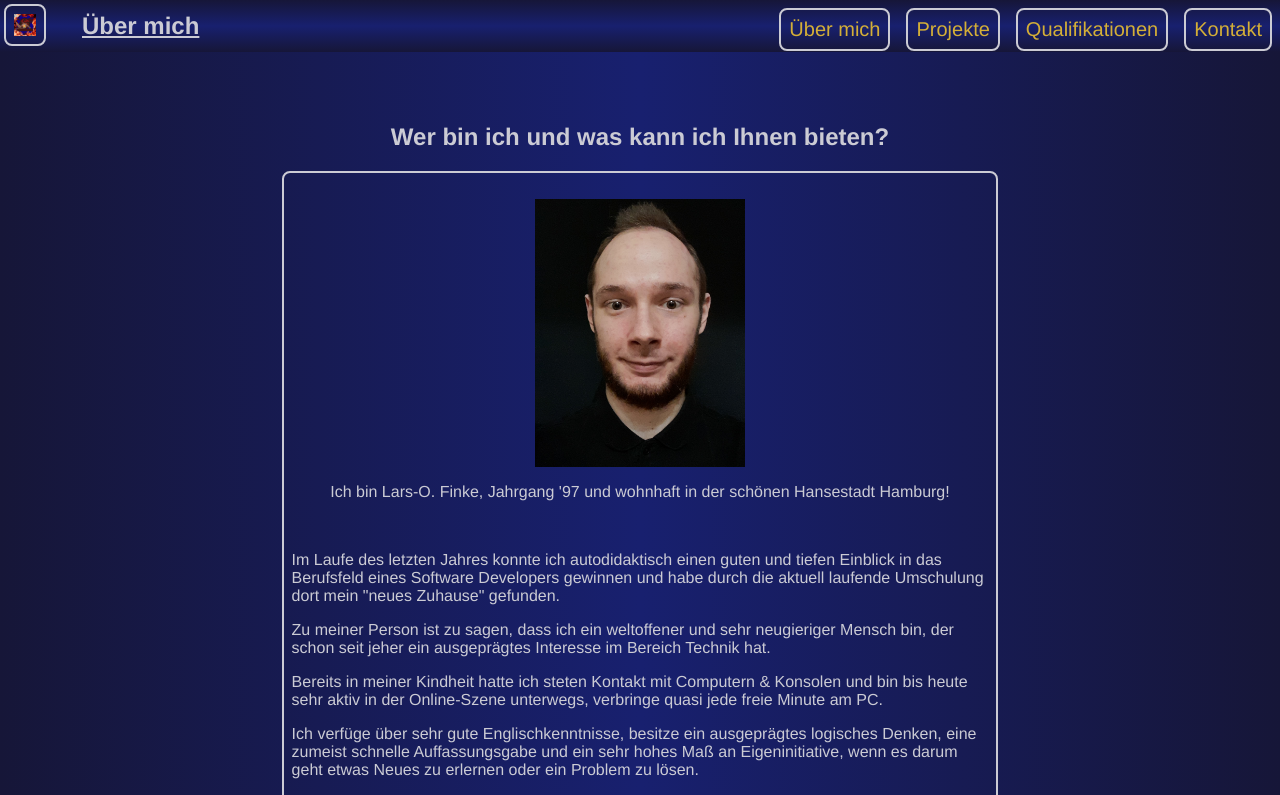
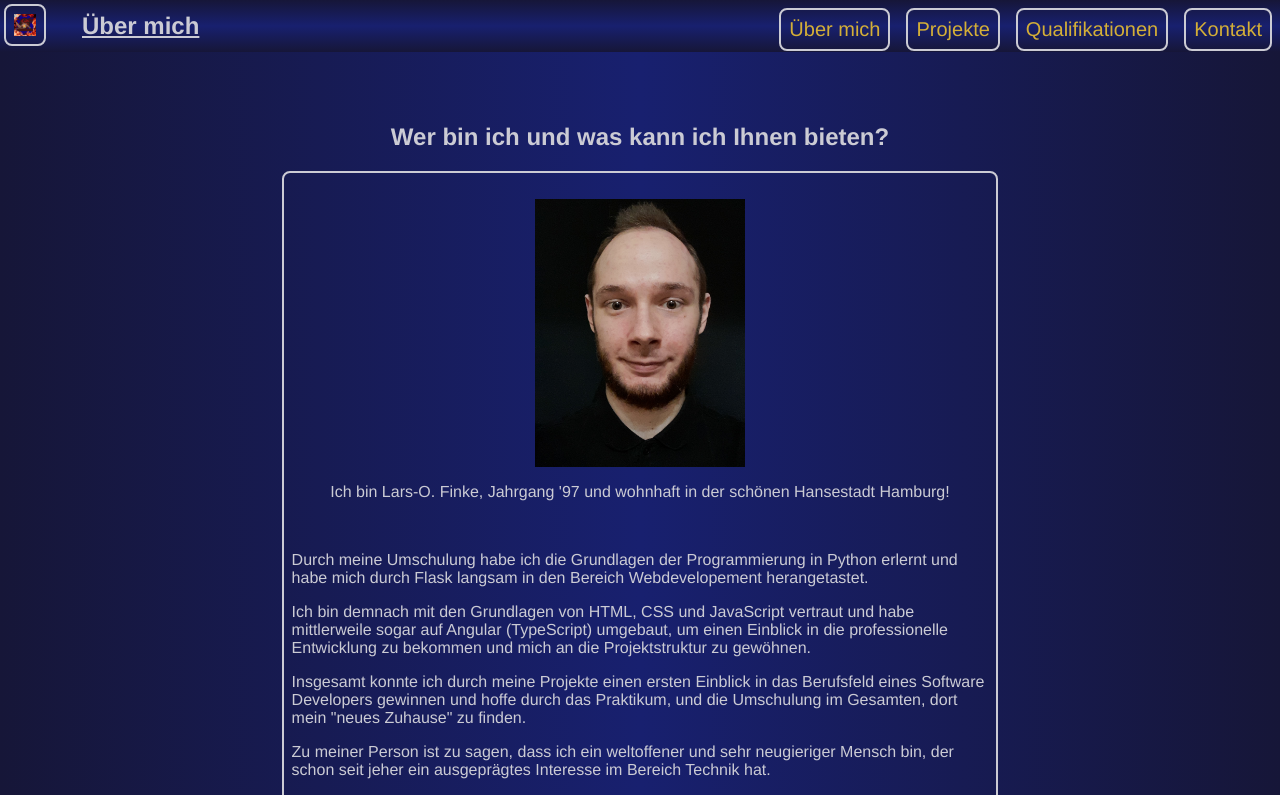
Before and after one commit to LarsOFinke/MyPortfolio, an Angular app in the folder frontend/: page / in a window 1280 px wide. Shown: the top 795 px of the page. Built offline with nearby package versions, Linux system fonts and the light colour scheme.

Commit message:
Updated the about-me-text

```diff
--- a/frontend/src/app/components/about-me-page/about-me-page.component.ts
+++ b/frontend/src/app/components/about-me-page/about-me-page.component.ts
@@ -10,11 +10,21 @@ import { SafeHtml } from '@angular/platform-browser';
 export class AboutMePageComponent {
   profilePicture: string = 'profilbild.jpg';
   teaserText: string = `Ich bin Lars-O. Finke, Jahrgang '97 und wohnhaft in der schönen Hansestadt Hamburg!`;
-  aboutMeText: SafeHtml = `<p>
-        Im Laufe des letzten Jahres konnte ich autodidaktisch einen guten und
-        tiefen Einblick in das Berufsfeld eines Software Developers gewinnen und
-        habe durch die aktuell laufende Umschulung dort mein "neues Zuhause"
-        gefunden.
+  aboutMeText: SafeHtml = `
+      <p>
+        Durch meine Umschulung habe ich die Grundlagen der Programmierung in Python erlernt
+        und habe mich durch Flask langsam in den Bereich Webdevelopement herangetastet.
+      </p>
+
+      <p>
+      Ich bin demnach mit den Grundlagen von HTML, CSS und JavaScript vertraut und habe mittlerweile sogar
+      auf Angular (TypeScript) umgebaut, um einen Einblick in die professionelle Entwicklung zu bekommen
+      und mich an die Projektstruktur zu gewöhnen.
+      </p>
+
+      <p>
+      Insgesamt konnte ich durch meine Projekte einen ersten Einblick in das Berufsfeld eines Software Developers gewinnen
+      und hoffe durch das Praktikum, und die Umschulung im Gesamten, dort mein "neues Zuhause" zu finden.
       </p>
 
       <p>
@@ -37,11 +47,6 @@ export class AboutMePageComponent {
       </p>
 
       <p>
-        Desweiteren liebe ich es mein Wissen mit meinen Mitmenschen zu teilen,
-        weswegen man mich oft die "wandelnde Bibliothek" nennt.
-      </p>
-
-      <p>
         Mein Ziel ist es ein Standbein in dem Bereich aufzubauen, den ich liebe
         und in dem ich mich wohl fühle. <br />
         Langfristig will ich einen Ausbilderschein machen, um meiner Berufung
@@ -55,5 +60,5 @@ export class AboutMePageComponent {
         Engagement mitbringt...
       </p>
 
-      <h3>Dann bin ich Ihr Mann!</h3>`
+      <h3>Dann bin ich Ihr Mann!</h3>`;
 }
```
